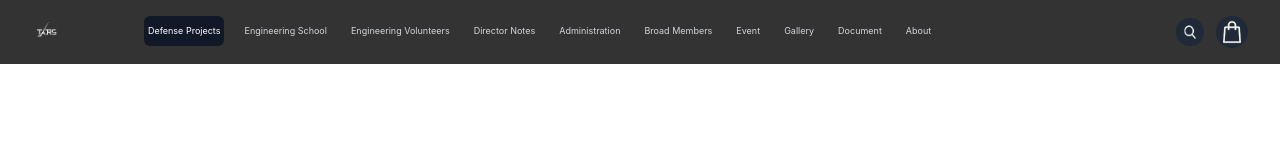
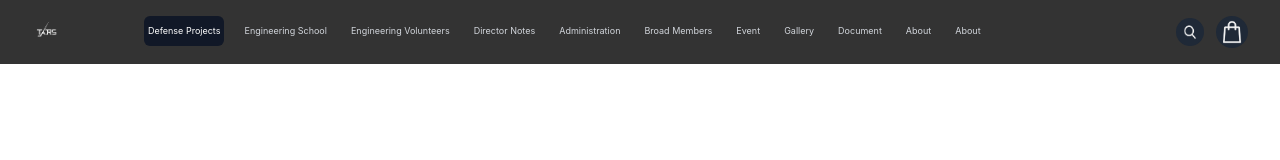
Before and after one commit to sabbirhosssen/Task_Tars_Binary, a React (Create React App) app: page / in a window 1280 px wide. Shown: the top 160 px of the page. Built offline with nearby package versions, Linux system fonts and the light colour scheme; the HTML template or start-up script is replaced by a standard one.

Commit message:
added_tars_Binary

```diff
--- a/src/Components/Headers/TopNavbar/TopNavbar.js
+++ b/src/Components/Headers/TopNavbar/TopNavbar.js
@@ -15,6 +15,7 @@ const navigation = [
   { name: 'Event', href: '#', current: false },
   { name: 'Gallery', href: '#', current: false },
   { name: 'Document', href: '#', current: false },
+  { name: 'About', href: '#', current: false },
   { name: 'About', href: '#', current: false },
 
 ]
```
